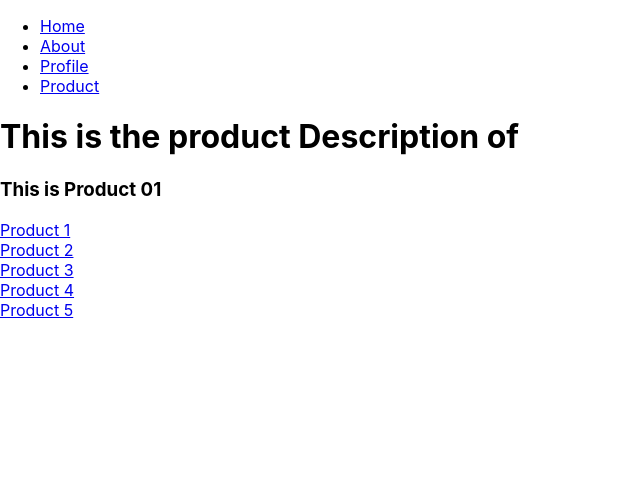
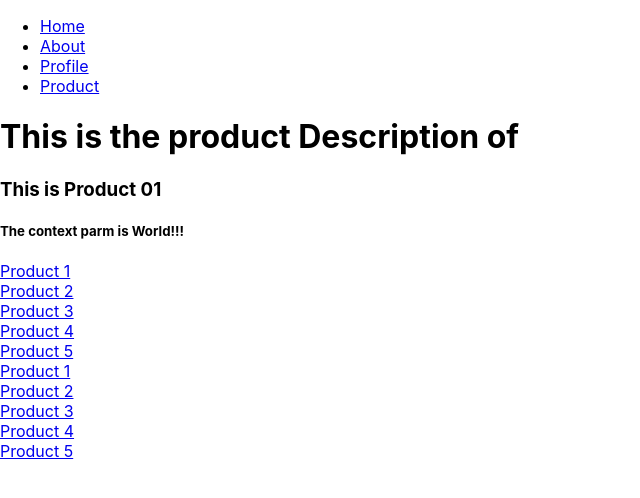
Before and after one commit to Mani007/react-router6, a React (Create React App) app: page /product/01 in a window 1280 px wide. Shown: the top 498 px of the page, without its empty margins (0-640 px from the left). Built offline with nearby package versions, Linux system fonts and the light colour scheme.

Commit message:
Modular with Context passing as props

```diff
--- a/src/pages/Markroutes.jsx
+++ b/src/pages/Markroutes.jsx
@@ -9,9 +9,11 @@ export default function Markroutes() {
     <>
 
         <Routes>
-        <Route index element={<Marketplace/>}/>
+            <Route index element={<Marketplace/>}/>
+            <Route element={<Marklayout/>}>
 
-        <Route path=":id" element={<Product/>}/>
+                <Route path=":id" element={<Product/>}/>
+            </Route>
         </Routes>
         <Marklayout/>
     </>
--- a/src/pages/Product.jsx
+++ b/src/pages/Product.jsx
@@ -3,13 +3,13 @@ import { useOutletContext, useParams } from 'react-router-dom'
 
 export default function Product() {
   const {id} = useParams()
- // const obj = useOutletContext()
+  const obj = useOutletContext()
     return (
     <>
     <div>
       <h1>This is the product Description of </h1>
         <h3>This is Product <strong>{id}</strong></h3>
-        {/* <h5>The context parm is {obj.hello}</h5> */}
+        <h5>The context parm is {obj.hello}</h5>
     </div>
     </>
   )
```
